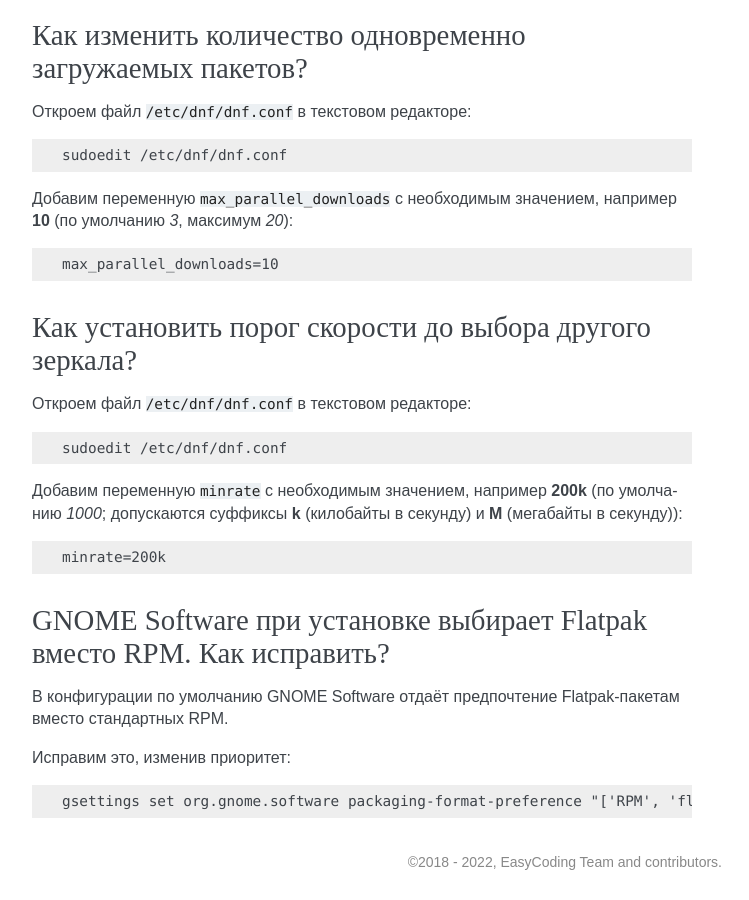
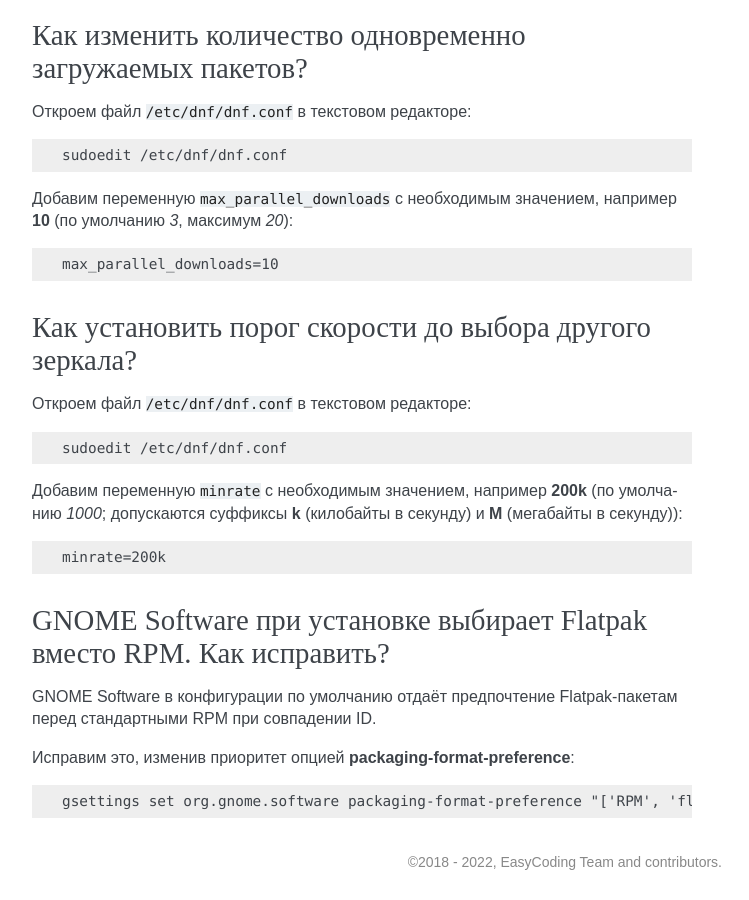
Before and after one commit to RussianFedora/FAQ, a Sphinx documentation site: the page built from source/package-manager.rst, in a window 1280 px wide and 900 px high, scrolled down 22961 px. Shown: the whole window, without its empty margins (388-1137 px from the left). Built offline with Sphinx 7.4.7, drawn with Linux system fonts in a browser that asks for light colours; comment, search, counter and statistics services are not loaded.

Commit message:
Performed minor edit of gnome-software-preference.

```diff
--- a/source/package-manager.rst
+++ b/source/package-manager.rst
@@ -1348,9 +1348,9 @@ Dnf автоматически удаляет зависимости, не ну
 GNOME Software при установке выбирает Flatpak вместо RPM. Как исправить?
 ============================================================================
 
-В конфигурации по умолчанию GNOME Software отдаёт предпочтение Flatpak-пакетам вместо стандартных RPM.
+GNOME Software в конфигурации по умолчанию отдаёт предпочтение Flatpak-пакетам перед стандартными RPM при совпадении ID.
 
-Исправим это, изменив приоритет:
+Исправим это, изменив приоритет опцией **packaging-format-preference**:
 
 .. code-block:: text
 
```
